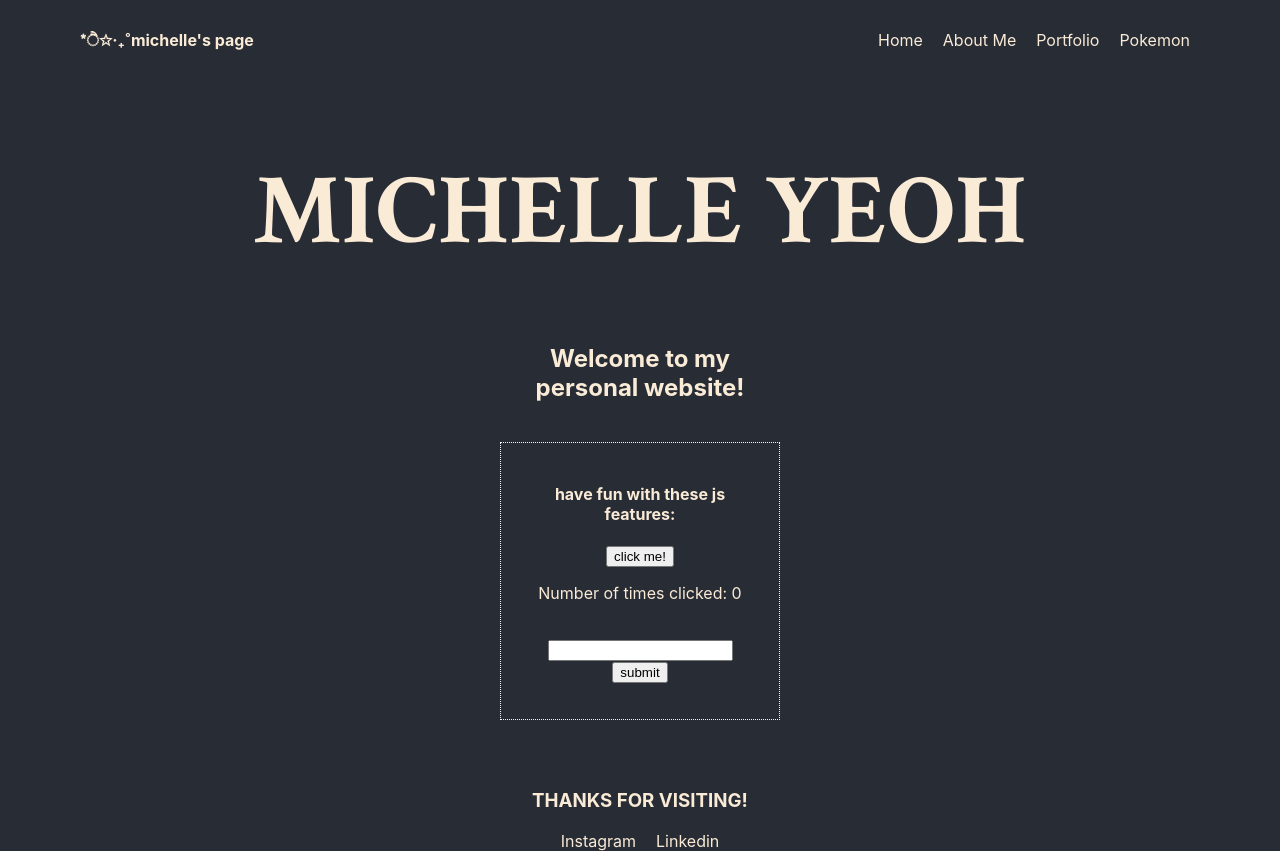
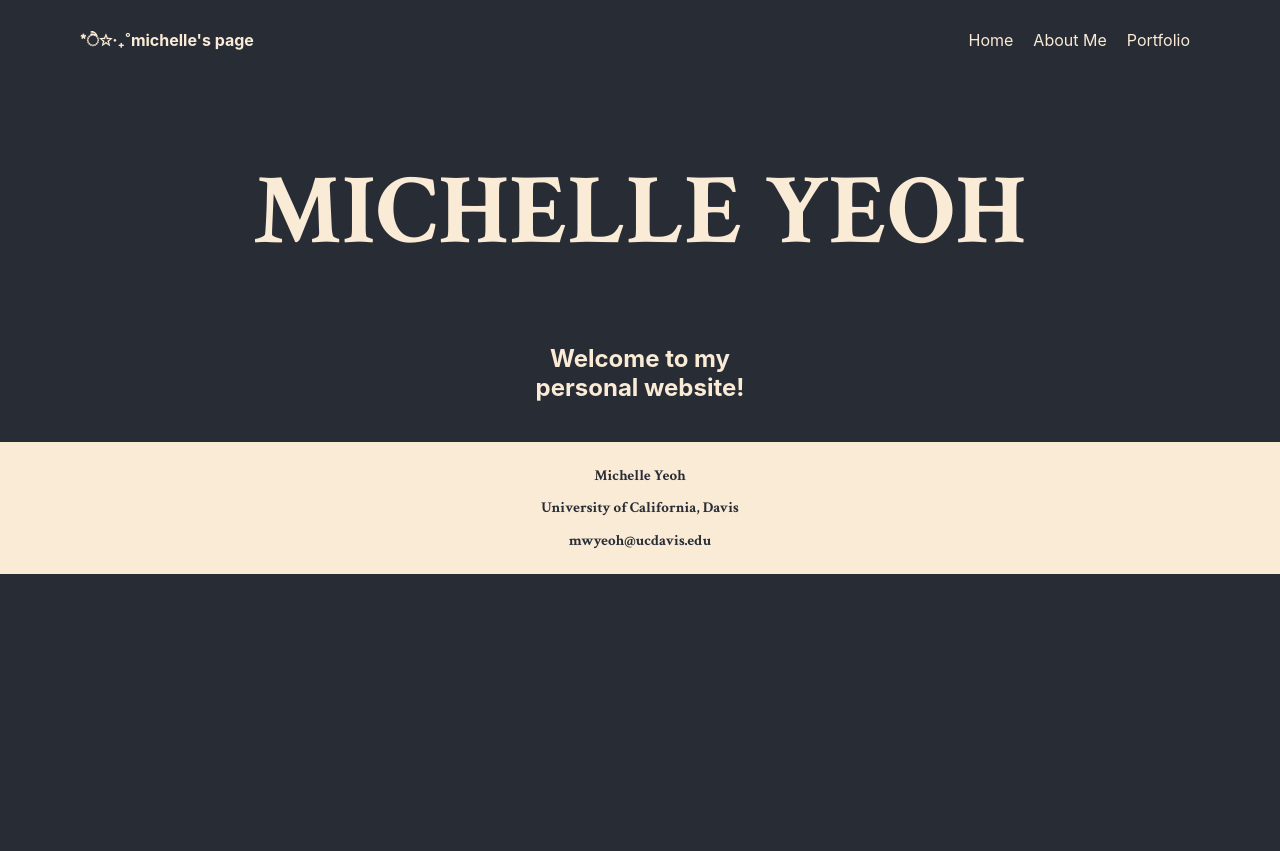
Before and after one commit to michelleyeoh/myproject, a React (Create React App) app: page / in a window 1280 px wide. After the commit the page ends 800 px from the top, so only its background shows below. Built offline with nearby package versions, Linux system fonts and the light colour scheme.

Commit message:
footer update

```diff
--- a/public/index.html
+++ b/public/index.html
@@ -24,7 +24,7 @@
       work correctly both with client-side routing and a non-root public URL.
       Learn how to configure a non-root public URL by running `npm run build`.
     -->
-    <title>React App</title>
+    <title>Michelle Yeoh</title>
   </head>
   <body>
     <noscript>You need to enable JavaScript to run this app.</noscript>
--- a/src/App.css
+++ b/src/App.css
@@ -27,10 +27,6 @@ body {
 }
 
 /* not being used */
-
-#cool { /*id*/
-  color:aquamarine;
-}
 
 .Home {
   text-align: center;
--- a/src/App.js
+++ b/src/App.js
@@ -1,4 +1,3 @@
-// import logo from './logo.svg';
 import './App.css';
 import { BrowserRouter as Router, Route, Routes } from 'react-router-dom';
 import { Home } from './components/home';
@@ -7,7 +6,7 @@ import { ErrorPage } from './components/erorrPage';
 import { Header } from './components/header';
 import { Footer } from './components/footer';
 import { Portfolio } from './components/portfolio';
-import { Pokemon } from './components/pokemon';
+// import { Pokemon } from './components/pokemon';
 
 
 function App() {
@@ -20,7 +19,7 @@ function App() {
             <Route exact path ="/" Component={Home}/>
             <Route path ="/aboutme" Component={AboutMe}/>
             <Route path ="/portfolio" Component={Portfolio}/>
-            <Route path ="/pokemon" Component={Pokemon}/>
+            {/* <Route path ="/pokemon" Component={Pokemon}/> */}
             <Route path ="*" Component={ErrorPage}/>
           </Routes>
         </div>
--- a/src/components/aboutMe.js
+++ b/src/components/aboutMe.js
@@ -18,7 +18,7 @@ export const AboutMe = () => {
     }
     */
     return (
-        <div>
+        <div style={{paddingBottom:'30px'}}>
             <h1>about me!</h1>
             <br></br>
             <p>Hello, my name is Michelle. I am a first-year computer science major.</p>
--- a/src/components/erorrPage.js
+++ b/src/components/erorrPage.js
@@ -1,10 +1,13 @@
 import React from 'react';
+import "../styles/header.css"
 
 export const ErrorPage = () => {
     return (
         <div>
             <h1 style={{color: 'red'}}>!ERROR!</h1>
-            <a href="/">return home</a>
+            <nav>
+                <a href="/">return home</a>
+            </nav>
         </div>
     )
 }
--- a/src/components/footer.js
+++ b/src/components/footer.js
@@ -1,15 +1,14 @@
 import React from 'react';
-import "../styles/header.css"
+import "../styles/footer.css"
 
 export const Footer = () => {
     return (
         <footer>
-            <div style={{paddingTop: '50px'}}>
-                <h3>THANKS FOR VISITING!</h3>
-                <nav>
-                    <a href="https://instagram.com/mwyeoh">Instagram</a>
-                    <a href="https://linkedin.com/myeoh">Linkedin</a>
-                </nav>
+            <div style={{paddingTop: '5px',paddingBottom:'5px'}} className='footerText'>
+                <h5>Michelle Yeoh</h5>
+                <h5>University of California, Davis</h5>
+                <h5>mwyeoh@ucdavis.edu</h5>
+
             </div>
         </footer>
     )
--- a/src/components/header.js
+++ b/src/components/header.js
@@ -5,11 +5,12 @@ export const Header = () => {
     return (
         <header>
             <h4>*ੈ✩‧₊˚michelle's page</h4>
+
             <nav>
                 <a href="/">Home</a>
                 <a href="/aboutMe">About Me</a>
                 <a href="/portfolio">Portfolio</a>
-                <a href="/pokemon">Pokemon</a>
+                {/* <a href="/pokemon">Pokemon</a> */}
             </nav>
         </header>
     )
--- a/src/components/home.js
+++ b/src/components/home.js
@@ -1,30 +1,31 @@
 import React from 'react';
 import '../App.css';
-import { useState } from 'react';
+// import { useState } from 'react';
 
 export const Home = () => {
-    const [clicked, setClicked] = useState(0);
-    const [inputBox, setInputBox] = useState('');
-    const [display, setDisplay] = useState('');
+    // const [clicked, setClicked] = useState(0);
+    // const [inputBox, setInputBox] = useState('');
+    // const [display, setDisplay] = useState('');
 
-    function handleClick() {
-        setClicked(clicked + 1)
-    }
+    // function handleClick() {
+    //     setClicked(clicked + 1)
+    // }
 
-    function handleTyping(event) {
-        setInputBox(event.target.value)
-    }
+    // function handleTyping(event) {
+    //     setInputBox(event.target.value)
+    // }
 
-    function displayParagraph() {
-        setDisplay(inputBox)
-    }
+    // function displayParagraph() {
+    //     setDisplay(inputBox)
+    // }
     return (
         <div>
+            {/* <h2>greetings, i'm </h2> */}
             <h1 className='font'>MICHELLE YEOH</h1>
             <div style={{paddingRight: '500px', paddingLeft: '500px'}}>
                 <h2>Welcome to my personal website!</h2>
                 <br></br>
-                <div className='border'>
+                {/* <div className='border'>
                     <h4>have fun with these js features:</h4>
                     <button onClick={handleClick}>click me!</button>
                     <p>Number of times clicked: {clicked}</p>
@@ -33,7 +34,7 @@ export const Home = () => {
                     <input value={inputBox} onChange={handleTyping}/>
                     <button onClick={displayParagraph}>submit</button>
                     <p>{inputBox}</p>
-                </div>
+                </div> */}
             </div>
         </div>
     )
--- a/src/components/portfolio.js
+++ b/src/components/portfolio.js
@@ -4,7 +4,7 @@ import {Link} from 'react-router-dom';
 
 export const Portfolio = () => {
     return (
-        <div>
+        <div style={{paddingBottom:'30px'}}>
             <nav>
                 <h1>Technical Projects</h1>
                 <Link to="https://github.com/michelleyeoh">
--- /dev/null
+++ b/src/styles/footer.css
@@ -0,0 +1,17 @@
+footer {
+    display: flex;
+    /* padding: 0 5rem; */
+    align-items: center;
+    justify-content: center;
+    /* height: 80px; */
+    background: antiquewhite;
+}
+.footerText {
+    color: #282c34;
+    align-items: center;
+    text-align: center;
+    margin: 0 10px;
+    line-height: .5;
+    font-family: "Crimson Text", serif;
+    font-size: large;
+}
--- a/src/styles/header.css
+++ b/src/styles/header.css
@@ -15,3 +15,6 @@ nav a{
 nav a:hover {
     color: rgb(195, 178, 156);
 }
+h5 {
+    align-items: center;
+}
```
